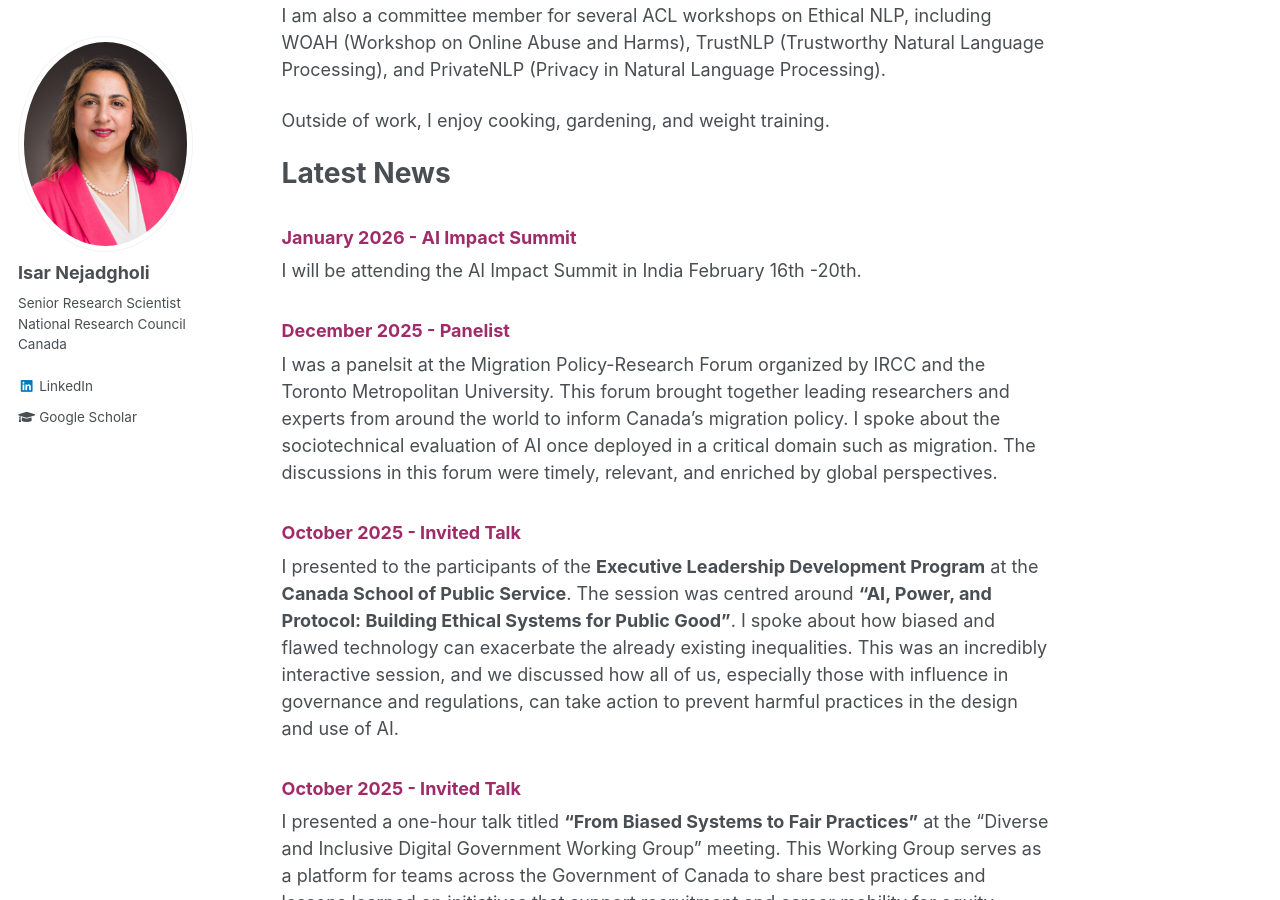
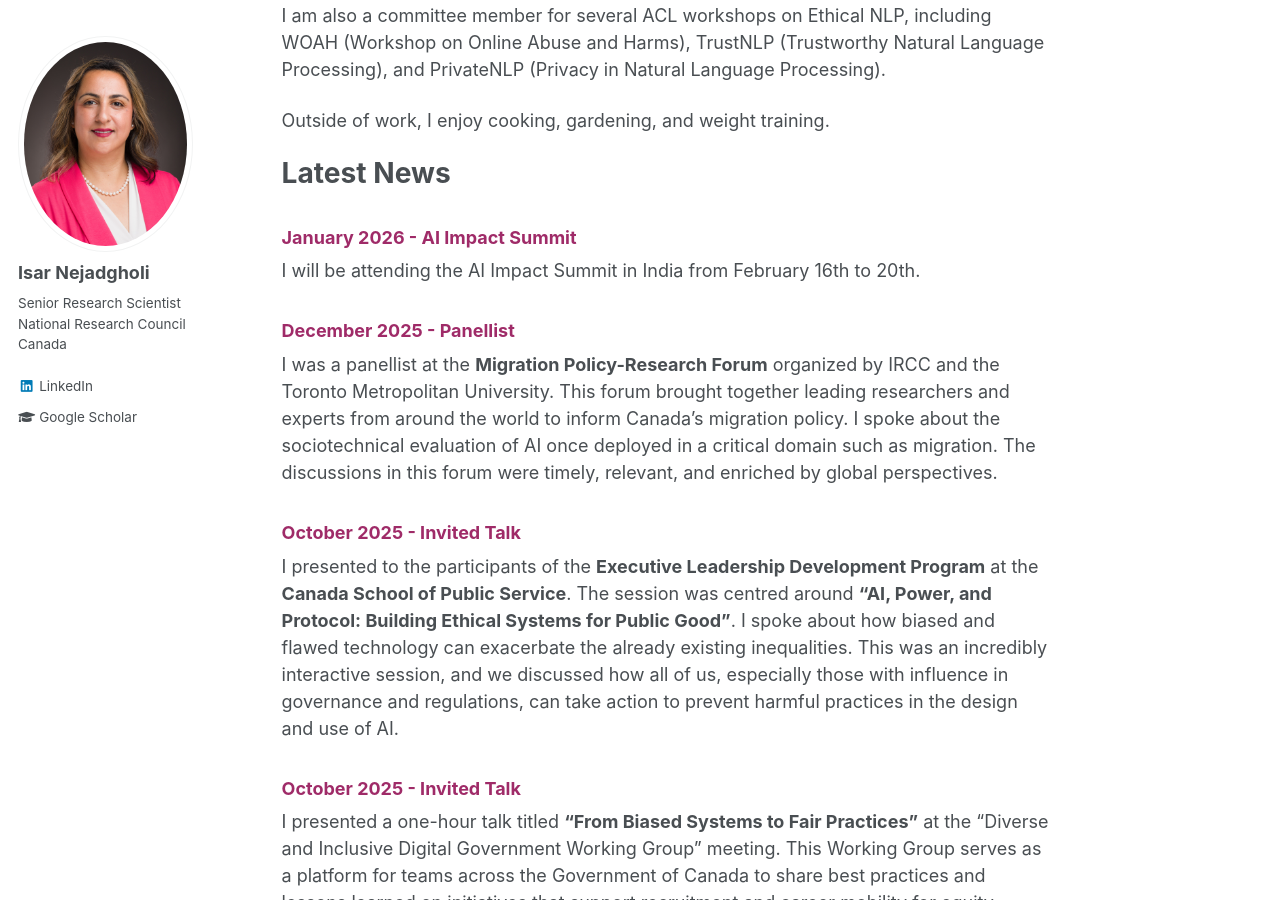
Before and after one commit to IsarNejad/IsarNejad.github.io, a Jekyll site: the page built from _pages/about.md, in a window 1280 px wide and 900 px high, scrolled down 524 px. Built offline with Jekyll 4.4.1, drawn with Linux system fonts in a browser that asks for light colours.

Commit message:
Correct typos and enhance formatting in about.md

```diff
--- a/_pages/about.md
+++ b/_pages/about.md
@@ -23,12 +23,12 @@ Outside of work, I enjoy cooking, gardening, and weight training.
 {: .amaranth-deep-purple}
 ### January 2026 - AI Impact Summit
 
-I will be attending the AI Impact Summit in India February 16th -20th.
+I will be attending the AI Impact Summit in India from February 16th to 20th.
 
 {: .amaranth-deep-purple}
-### December 2025 - Panelist
+### December 2025 - Panellist
 
-I was a panelsit at the Migration Policy-Research Forum organized by IRCC and the Toronto Metropolitan University. This forum brought together leading researchers and experts from around the world to inform Canada's migration policy. I spoke about the sociotechnical evaluation of AI once deployed in a critical domain such as migration. The discussions in this forum were timely, relevant, and enriched by global perspectives.
+I was a panellist at the **Migration Policy-Research Forum** organized by IRCC and the Toronto Metropolitan University. This forum brought together leading researchers and experts from around the world to inform Canada's migration policy. I spoke about the sociotechnical evaluation of AI once deployed in a critical domain such as migration. The discussions in this forum were timely, relevant, and enriched by global perspectives.
 
 {: .amaranth-deep-purple}
 ### October 2025 - Invited Talk
```
